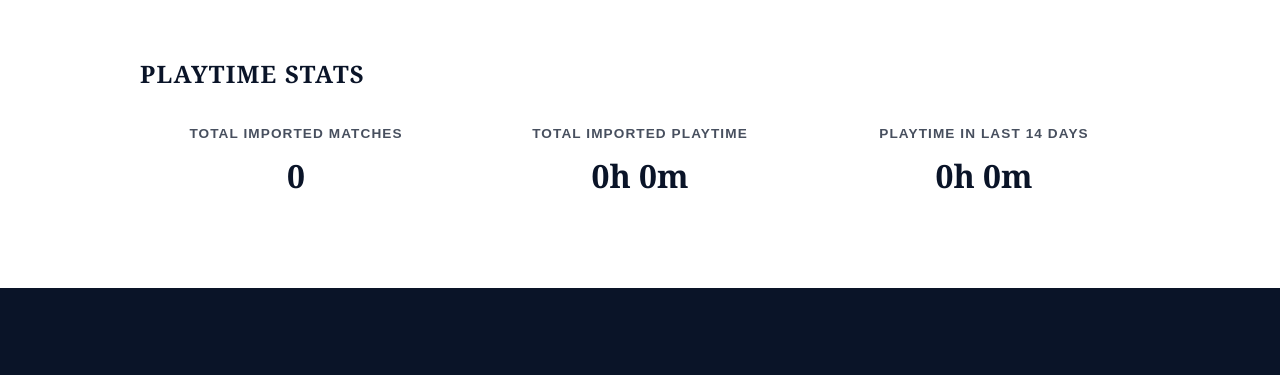
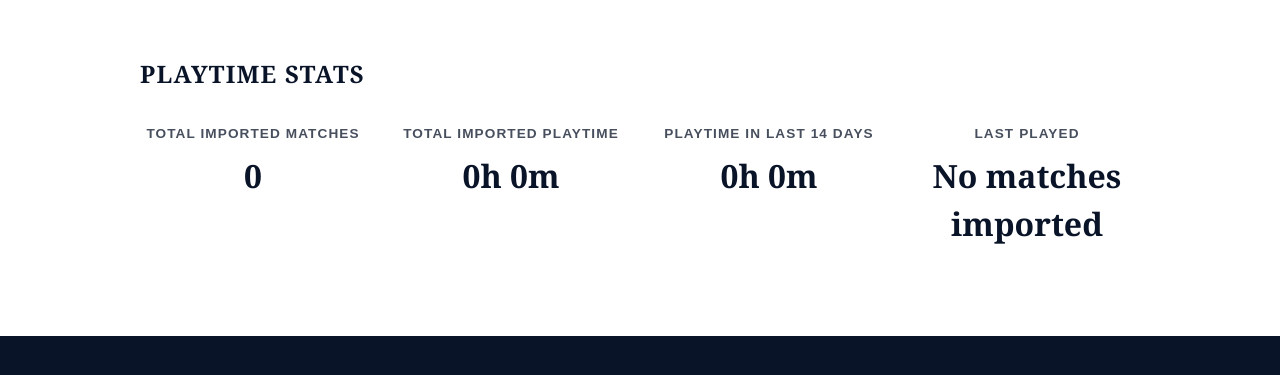
Before and after one commit to amondavid/lol-playtime-tracker, a Flask app: page /stats in a window 1280 px wide. Shown: the part 168-543 px from the top of the page. Run offline with Flask 3, Linux system fonts and the light colour scheme; data that the repository does not hold is empty.

Commit message:
Add last played stat

```diff
--- a/app.py
+++ b/app.py
@@ -1,4 +1,5 @@
 from flask import Flask, render_template, request, redirect, flash
+from datetime import date, datetime, timedelta
 
 from database import (
     init_db,
@@ -30,6 +31,7 @@ def index():
         total_matches=stats_data["total_matches"],
         total_playtime=format_seconds(stats_data["total_seconds"]),
         last_14_days_playtime=format_seconds(stats_data["last_14_days_seconds"]),
+        last_played=format_last_played(stats_data["last_played_timestamp"]),
     )
 
 @app.route("/settings", methods=['GET', "POST"])
@@ -140,6 +142,7 @@ def stats():
         total_matches=stats_data["total_matches"],
         total_playtime=format_seconds(stats_data["total_seconds"]),
         last_14_days_playtime=format_seconds(stats_data["last_14_days_seconds"]),
+        last_played=format_last_played(stats_data["last_played_timestamp"]),
     )
 
 def format_seconds(seconds):
@@ -147,6 +150,22 @@ def format_seconds(seconds):
     minutes = (seconds % 3600) // 60
 
     return f"{hours}h {minutes}m"
+
+
+def format_last_played(timestamp_ms):
+    if timestamp_ms is None:
+        return "No matches imported"
+
+    played_date = datetime.fromtimestamp(timestamp_ms / 1000).date()
+    today = date.today()
+
+    if played_date == today:
+        return "Today"
+
+    if played_date == today - timedelta(days=1):
+        return "Yesterday"
+
+    return played_date.isoformat()
 
 
 def load_settings():
--- a/database.py
+++ b/database.py
@@ -99,6 +99,7 @@ def save_match(match_id, game_start_timestamp, game_duration_seconds, queue_id):
 
     return inserted
 
+
 def get_playtime_stats():
     connection = sqlite3.connect(DATABASE_PATH)
 
@@ -106,12 +107,13 @@ def get_playtime_stats():
         """
         SELECT
             COUNT(*),
-            COALESCE(SUM(game_duration_seconds), 0)
+            COALESCE(SUM(game_duration_seconds), 0),
+            MAX(game_start_timestamp)
         FROM matches
         """
     )
 
-    total_matches, total_seconds = total_result.fetchone()
+    total_matches, total_seconds, last_played_timestamp = total_result.fetchone()
 
     fourteen_days_ago_ms = int((time.time() - 14 * 24 * 60 * 60) * 1000)
 
@@ -132,6 +134,7 @@ def get_playtime_stats():
         "total_matches": total_matches,
         "total_seconds": total_seconds,
         "last_14_days_seconds": last_14_days_seconds,
+        "last_played_timestamp": last_played_timestamp,
     }
 
 
--- a/static/style.css
+++ b/static/style.css
@@ -94,7 +94,7 @@ h3 {
 
 .stats-grid {
   display: grid;
-  grid-template-columns: repeat(3, 1fr);
+  grid-template-columns: repeat(auto-fit, minmax(180px, 1fr));
   gap: 32px;
   margin: 32px 0;
 }
--- a/templates/index.html
+++ b/templates/index.html
@@ -23,6 +23,10 @@ endblock %} {% block content %}
       <p class="stat-label">Playtime in last 14 days</p>
       <p class="stat-value">{{ last_14_days_playtime }}</p>
     </div>
+    <div class="stat-block">
+      <p class="stat-label">Last played</p>
+      <p class="stat-value">{{ last_played }}</p>
+    </div>
   </div>
 
   <div class="actions">
--- a/templates/stats.html
+++ b/templates/stats.html
@@ -18,6 +18,11 @@ endblock %} {% block content %}
       <p class="stat-label">Playtime in last 14 days</p>
       <p class="stat-value">{{ last_14_days_playtime }}</p>
     </div>
+
+    <div class="stat-block">
+      <p class="stat-label">Last played</p>
+      <p class="stat-value">{{ last_played }}</p>
+    </div>
   </div>
 </section>
 {% endblock %}
```
